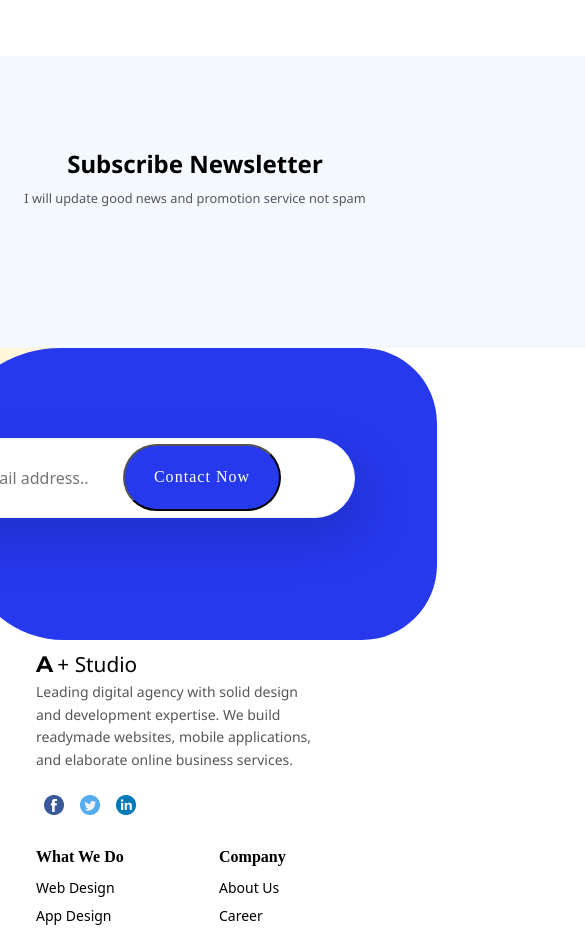
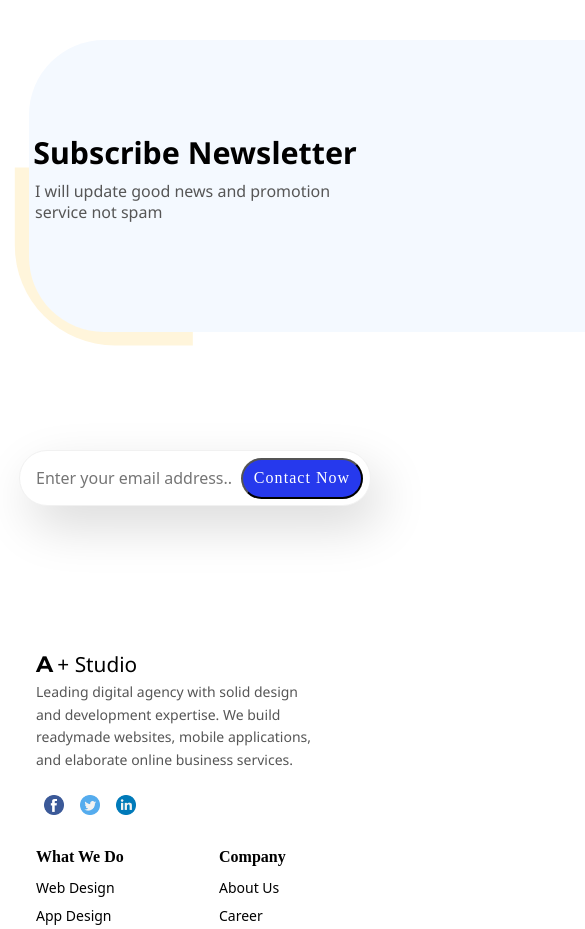
Before and after one commit to KiraTheCoder/Studio-Landing-Page, a React (Create React App) app: page / in a window 390 px wide. Shown: the part 4080-5009 px from the top of the page, 585 px wide, since content can reach past the window. Built offline with nearby package versions, Linux system fonts and the light colour scheme.

Commit message:
fix news-letter for all

```diff
--- a/src/components/NewsLetter/NewsLetter.css
+++ b/src/components/NewsLetter/NewsLetter.css
@@ -1,3 +1,13 @@
+.news-letter-col-container {
+    height: 18.25rem;
+    flex-shrink: 0;
+    position: relative;
+    display: flex;
+    justify-content: center;
+    align-items: center;
+    flex-direction: column;
+}
+
 .new-letter-input {
     width: 29.9375rem;
     height: 5rem;
@@ -21,24 +31,14 @@
     color: #FFF;
     font-family: Averta Demo PE Cutted Demo;
     font-size: 1rem;
-    font-style: normal;
     font-weight: 400;
-    line-height: normal;
     letter-spacing: 0.065rem;
     position: absolute;
-    top: 38.5%;
-    right: 26.5%;
+    top: 37.7%;
+    right: 26%;
 }
 
-.news-letter-col-container {
-    height: 18.25rem;
-    flex-shrink: 0;
-    position: relative;
-    display: flex;
-    justify-content: center;
-    align-items: center;
-    flex-direction: column;
-}
+
 
 
 .new-letter-elem1 {
@@ -72,3 +72,189 @@
     z-index: -1;
     translate: 1rem 1rem;
 }
+
+@media(max-width:1200px) {
+
+    .news-letter-col-container h3 {
+        font-size: 220%;
+    }
+
+    .news-letter-col-container p {
+        font-size: 100%;
+        width: 15rem;
+        margin-left: -5rem;
+    }
+
+
+    .new-letter-input {
+        width: 27rem;
+        height: 5rem;
+
+    }
+
+    .new-letter-btn {
+        top: 37.7%;
+        right: 21.4%;
+    }
+
+    .new-letter-elem1 {
+        translate: 22.5rem 1rem;
+    }
+
+    .new-letter-elem2 {
+        translate: -10.7rem 6rem;
+    }
+
+    .new-letter-elem3 {
+        width: 21rem;
+        translate: -5rem 1rem;
+    }
+}
+
+
+
+
+
+@media(max-width:1000px) {
+    .new-letter-btn {
+        right: 11.4%;
+    }
+}
+
+
+@media(max-width:800px) {
+
+
+    .new-letter-input {
+        height: 4rem;
+
+    }
+
+    .new-letter-btn {
+        top: 41.5%;
+        right: 12%;
+        padding: 0.7rem 0.9rem;
+
+    }
+
+    .new-letter-elem1 {
+
+        translate: 28rem 0rem;
+    }
+
+    .new-letter-elem2 {
+        translate: -5rem 4.8rem;
+    }
+
+    .new-letter-elem3 {
+        display: none;
+    }
+}
+
+
+
+@media(max-width:500px) {
+
+
+    .new-letter-input {
+        height: 3.5rem;
+        width: 22rem;
+        margin-left: 0rem;
+
+    }
+
+    .new-letter-btn {
+        top: 43.5%;
+        right: 8%;
+        padding: 0.3rem 0.6rem;
+
+    }
+
+    .new-letter-elem1 {
+
+        translate: 28rem 0rem;
+    }
+
+    .new-letter-elem2 {
+        translate: -5rem 4.8rem;
+    }
+
+
+}
+
+
+
+@media(max-width:400px) {
+
+    .news-letter-col-container h3 {
+        font-size: 190%;
+    }
+
+    .news-letter-col-container p {
+        font-size: 100%;
+        width: 20rem;
+        margin-left: 0;
+    }
+
+    .new-letter-input {
+        height: 3.5rem;
+        width: 22rem;
+        margin-left: 0rem;
+
+    }
+
+    .new-letter-btn {
+        top: 43.2%;
+        right: 4%;
+        padding: 0.4rem 0.7rem;
+
+    }
+
+    .new-letter-elem1 {
+
+        translate: 27rem 0rem;
+    }
+
+    .new-letter-elem2 {
+        translate: -5.7rem 4.4rem;
+    }
+
+
+}
+
+
+@media(max-width:321px) {
+
+    .news-letter-col-container h3 {
+        font-size: 170%;
+    }
+
+    .news-letter-col-container p {
+        font-size: 90%;
+        width: 18rem;
+    }
+
+    .new-letter-input {
+        height: 3rem;
+        width: 18rem;
+
+    }
+
+    .new-letter-btn {
+        top: 43.9%;
+        right: 4%;
+        padding: 0.3rem 0.6rem;
+
+    }
+
+    .new-letter-elem1 {
+
+        translate: 28rem 0rem;
+    }
+
+    .new-letter-elem2 {
+        translate: -4.8rem 4.2rem;
+    }
+
+
+}
--- a/src/index.css
+++ b/src/index.css
@@ -45,6 +45,5 @@ p {
     p {
         font-size: 1rem;
         line-height: 1.6rem;
-
     }
 }
```
